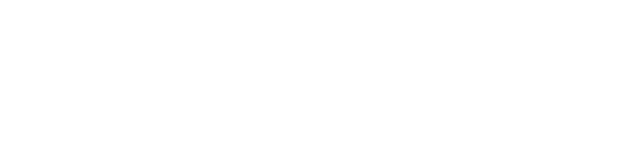
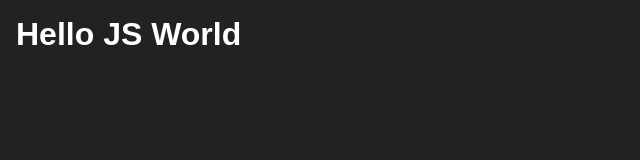
Before and after one commit to greencode-dev/js-fizzbuzz, a plain HTML site: page index.html in a window 1280 px wide. Shown: the whole page, without its empty margins (0-640 px from the left). Drawn offline with Linux system fonts and the light colour scheme.

Commit message:
css added

```diff
--- a/index.html
+++ b/index.html
@@ -4,8 +4,13 @@
     <meta charset="UTF-8" />
     <meta name="viewport" content="width=device-width, initial-scale=1.0" />
     <title>FizzBuzz</title>
+    <link rel="stylesheet" href="style.css" />
   </head>
   <body>
+    <h1>Hello JS World</h1>
+
+    <ul id="risultato"></ul>
+
     <script src="main.js"></script>
   </body>
 </html>
--- /dev/null
+++ b/style.css
@@ -0,0 +1,12 @@
+* {
+  box-sizing: border-box;
+  padding: 0;
+  margin: 0;
+}
+
+body {
+  background: #222;
+  color: white;
+  font-family: sans-serif;
+  padding: 1rem;
+}
```
